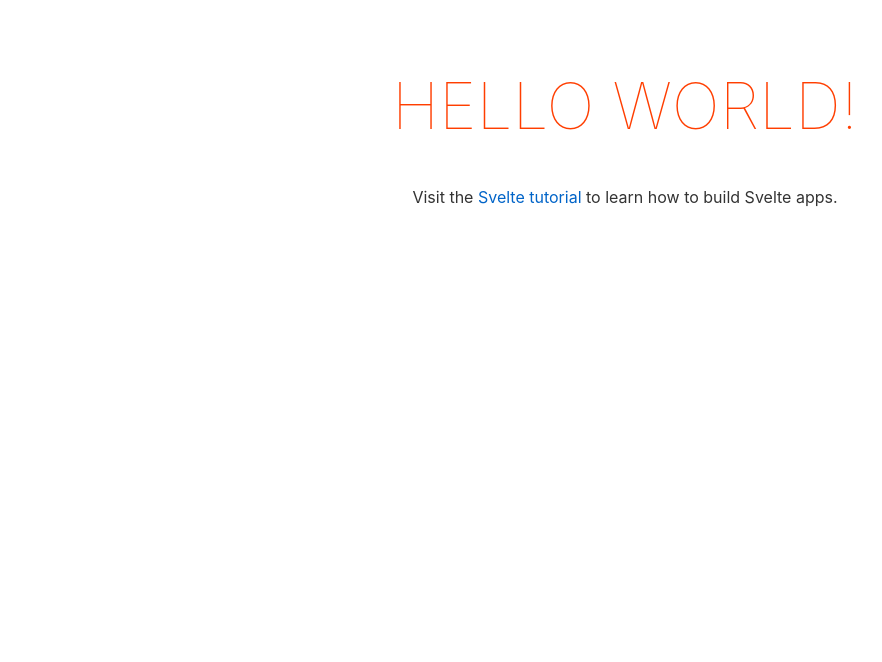
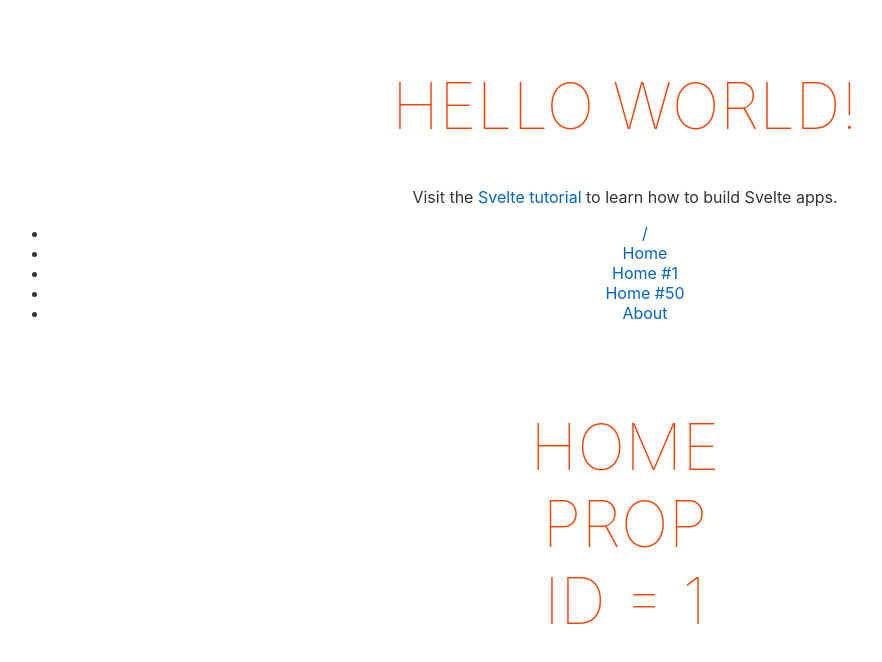
Before and after one commit to marinbgd/svelte-test, a Svelte app: page /home/1 in a window 1280 px wide. Shown: the top 662 px of the page, without its empty margins (15-897 px from the left). Built offline with nearby package versions, Linux system fonts and the light colour scheme.

Commit message:
Adds - basic routing with params; Adds - svelte-routing lib

```diff
--- a/package.json
+++ b/package.json
@@ -11,7 +11,8 @@
     "svelte": "3.15.0"
   },
   "dependencies": {
-    "sirv-cli": "0.4.5"
+    "sirv-cli": "0.4.5",
+    "svelte-routing": "1.4.0"
   },
   "scripts": {
     "build": "rollup -c",
--- a/src/App.svelte
+++ b/src/App.svelte
@@ -1,10 +1,36 @@
 <script>
+  import { Router, Link, Route } from "svelte-routing";
+  import About from './about/About.svelte';
+  import Home from './home/Home.svelte';
+  import HomeId from './home/HomeId.svelte';
+
 	export let name;
 </script>
 
 <main>
 	<h1>Hello {name}!</h1>
 	<p>Visit the <a href="https://svelte.dev/tutorial">Svelte tutorial</a> to learn how to build Svelte apps.</p>
+
+<Router>
+  <nav>
+    <ul>
+      <li><Link to="/">/</Link></li>
+      <li><Link to="/home">Home</Link></li>
+      <li><Link to="/home/1">Home #1</Link></li>
+      <li><Link to="/home/50">Home #50</Link></li>
+      <li><Link to="/about">About</Link></li>
+    </ul>
+  </nav>
+
+
+  <section>
+    <Route path="/home" component="{Home}" />
+    <Route path="/home/:id" component="{HomeId}" />
+    <Route path="/about" component="{About}" />
+  </section>
+</Router>
+
+
 </main>
 
 <style>
--- /dev/null
+++ b/src/about/About.svelte
@@ -0,0 +1,21 @@
+<main>
+	<h1>About</h1>
+</main>
+
+<style>
+	main {
+		text-align: center;
+		padding: 1em;
+		max-width: 240px;
+		margin: 0 auto;
+	}
+
+	h1 {
+		color: #ff3e00;
+		text-transform: uppercase;
+		font-size: 4em;
+		font-weight: 100;
+    text-align: center;
+	}
+
+</style>
--- /dev/null
+++ b/src/home/Home.svelte
@@ -0,0 +1,21 @@
+<main>
+	<h1>Home</h1>
+</main>
+
+<style>
+	main {
+		text-align: center;
+		padding: 1em;
+		max-width: 240px;
+		margin: 0 auto;
+	}
+
+	h1 {
+		color: #ff3e00;
+		text-transform: uppercase;
+		font-size: 4em;
+		font-weight: 100;
+    text-align: center;
+	}
+
+</style>
--- /dev/null
+++ b/src/home/HomeId.svelte
@@ -0,0 +1,25 @@
+<script>
+  export let id;
+</script>
+
+<main>
+	<h1>Home prop id = {id}</h1>
+</main>
+
+<style>
+	main {
+		text-align: center;
+		padding: 1em;
+		max-width: 240px;
+		margin: 0 auto;
+	}
+
+	h1 {
+		color: #ff3e00;
+		text-transform: uppercase;
+		font-size: 4em;
+		font-weight: 100;
+    text-align: center;
+	}
+
+</style>
```
Also changed, not shown: 1 other file (tests, documents, lock files or other folders).
